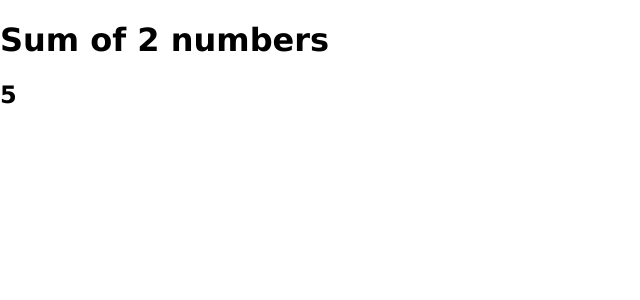
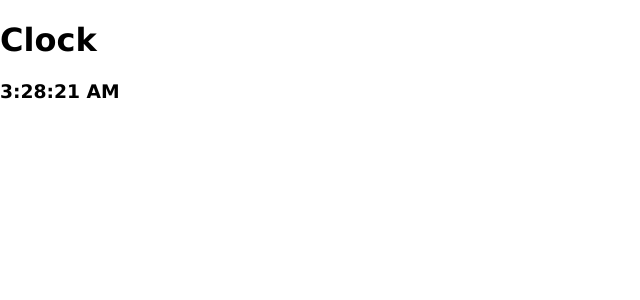
Before and after one commit to sampreethD/react, a React (Create React App) app: page / in a window 1280 px wide. Shown: the top 300 px of the page, without its empty margins (0-640 px from the left). Built offline with nearby package versions, Linux system fonts and the light colour scheme.

Commit message:
initial commit

```diff
--- a/src/App.js
+++ b/src/App.js
@@ -1,18 +1,22 @@
 import React from "react";
 import "./styles.css";
+import ReactDOM from "react-dom";
 
 //lesson no.1 - Function name should start with caps if you are using as a component
 //lesson no.2 - default is for some reason, don't ignore. (default) is stating we are exporting single class/function.
 //lesson no.3 - jsx expression must have one parent element hence div tag.
 //lesson no.4 - class components will have props property by default from React.component.Can be accessed by this.
 export default function App(props) {
-  function add(a, b) {
-    return a + b;
-  }
   return (
     <div>
-      <h1>Sum of 2 numbers</h1>
-      <h2>{add(1, 4)}</h2>
+      <h1>Clock</h1>
+      <h3>{props.date.toLocaleTimeString()}</h3>
     </div>
   );
 }
+
+function Ticker() {
+  ReactDOM.render(<App date={new Date()} />, document.getElementById("root"));
+}
+
+setInterval(Ticker, 1000);
--- a/src/index.js
+++ b/src/index.js
@@ -1,7 +1,6 @@
 import React from "react";
 import ReactDOM from "react-dom";
-
 import App from "./App";
 
 const rootElement = document.getElementById("root");
-ReactDOM.render(<App property="sampreeth" />, rootElement);
+ReactDOM.render(<App date={new Date()} />, rootElement);
```
Also changed, not shown: .codesandbox/workspace.json.
